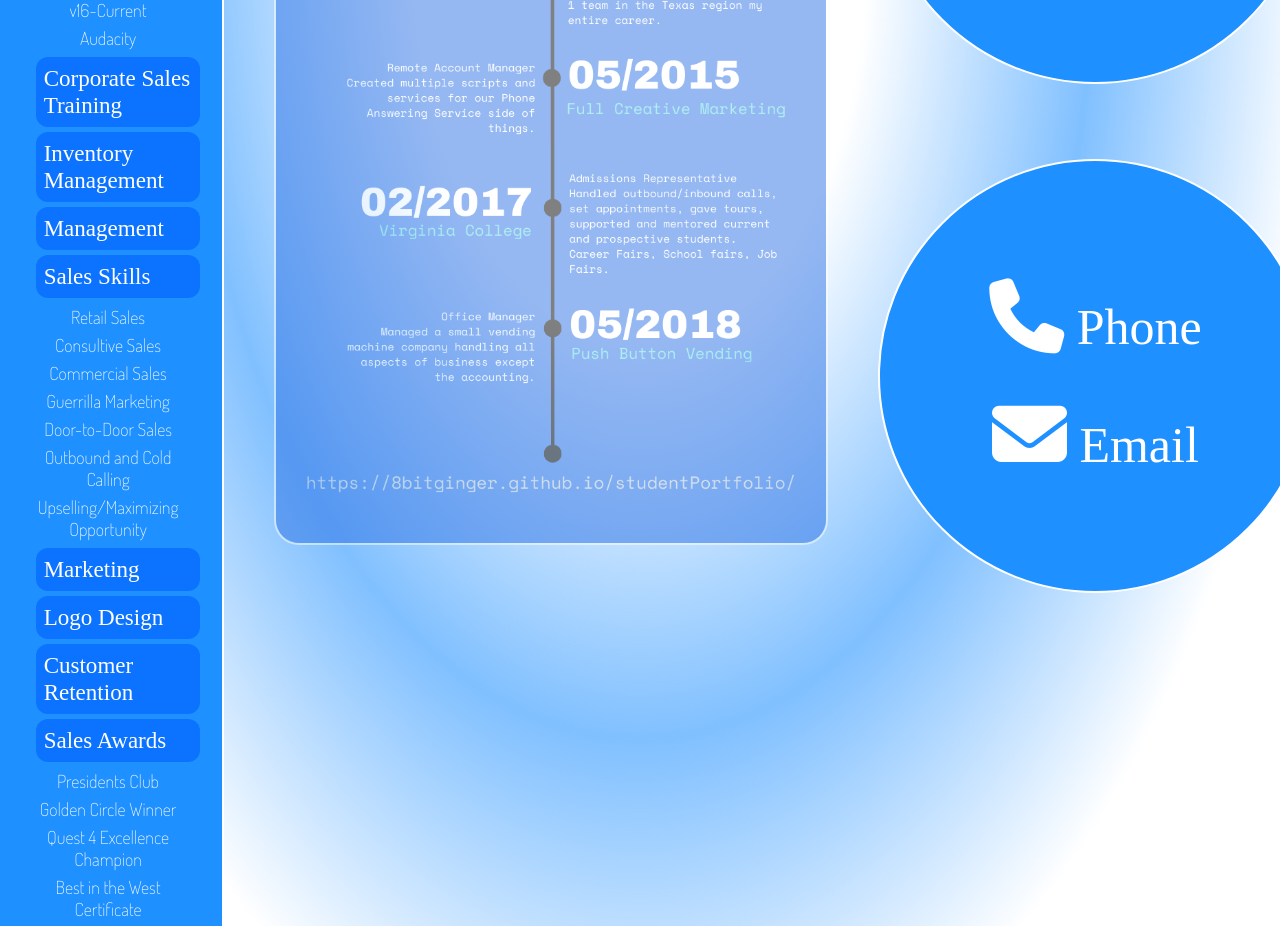
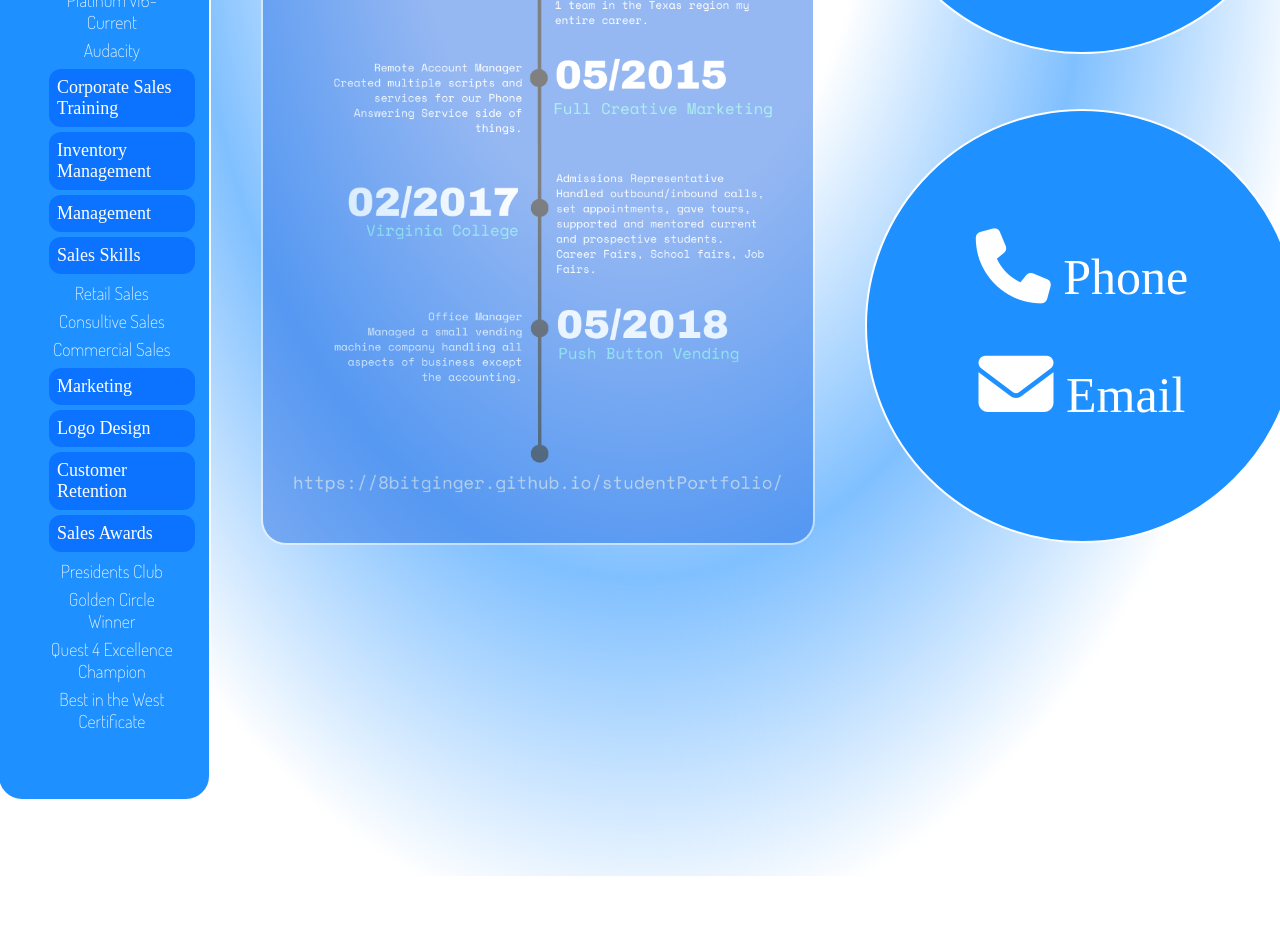
Before and after one commit to 8BitGinger/resume, a plain HTML site: page index.html in a window 1280 px wide. Shown: the part 1157-2083 px from the top of the page. After the commit the page ends 2033 px from the top, so only its background shows below. Drawn offline with Linux system fonts and the light colour scheme; a script that the page names is missing; a web font is replaced by a local one.

Commit message:
updated scaling

```diff
--- a/assets/style.css
+++ b/assets/style.css
@@ -100,7 +100,7 @@ h2 {
     border: 2px solid white;
     width: 400px;
     height: 400px;
-    margin-top: 50px;
+    margin-top: 20px;
 
 }
 
@@ -178,7 +178,7 @@ ol {
 }
 
 .skill-long li {
-    font-size: larger;
+    font-size: large;
 }
 
 
@@ -222,6 +222,7 @@ img:hover {
 .row {
     display: flex;
     flex-direction: column;
+    margin-top: 30px;
 }
 
 .contact {
--- a/index.html
+++ b/index.html
@@ -55,10 +55,6 @@
                         <ol>Retail Sales</ol>
                         <ol>Consultive Sales</ol>
                         <ol>Commercial Sales</ol>
-                        <ol>Guerrilla Marketing</ol>
-                        <ol>Door-to-Door Sales</ol>
-                        <ol>Outbound and Cold Calling</ol>
-                        <ol>Upselling/Maximizing Opportunity</ol>
                     <li>Marketing</li>
                     <li>Logo Design</li>
                     <li>Customer Retention</li>
```
